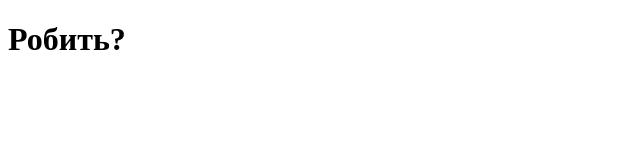
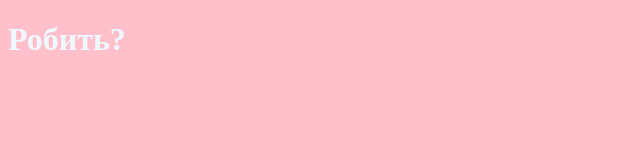
Before and after one commit to mostovyi2004/Landing-Page, a plain HTML site: page index.html in a window 1280 px wide. Shown: the whole page, without its empty margins (0-640 px from the left). Drawn offline with Linux system fonts and the light colour scheme.

Commit message:
...I do not know...

```diff
--- a/index.html
+++ b/index.html
@@ -4,6 +4,7 @@
     <meta charset="UTF-8">
     <meta name="viewport" content="width=device-width, initial-scale=1.0">
     <title>Document</title>
+    <link rel="stylesheet" href="style.css">
 </head>
 <body>
     <h1>Робить?</h1>
--- /dev/null
+++ b/style.css
@@ -0,0 +1,8 @@
+
+h1{
+    color: aliceblue;
+}
+
+body{
+    background-color: pink;
+}
```
